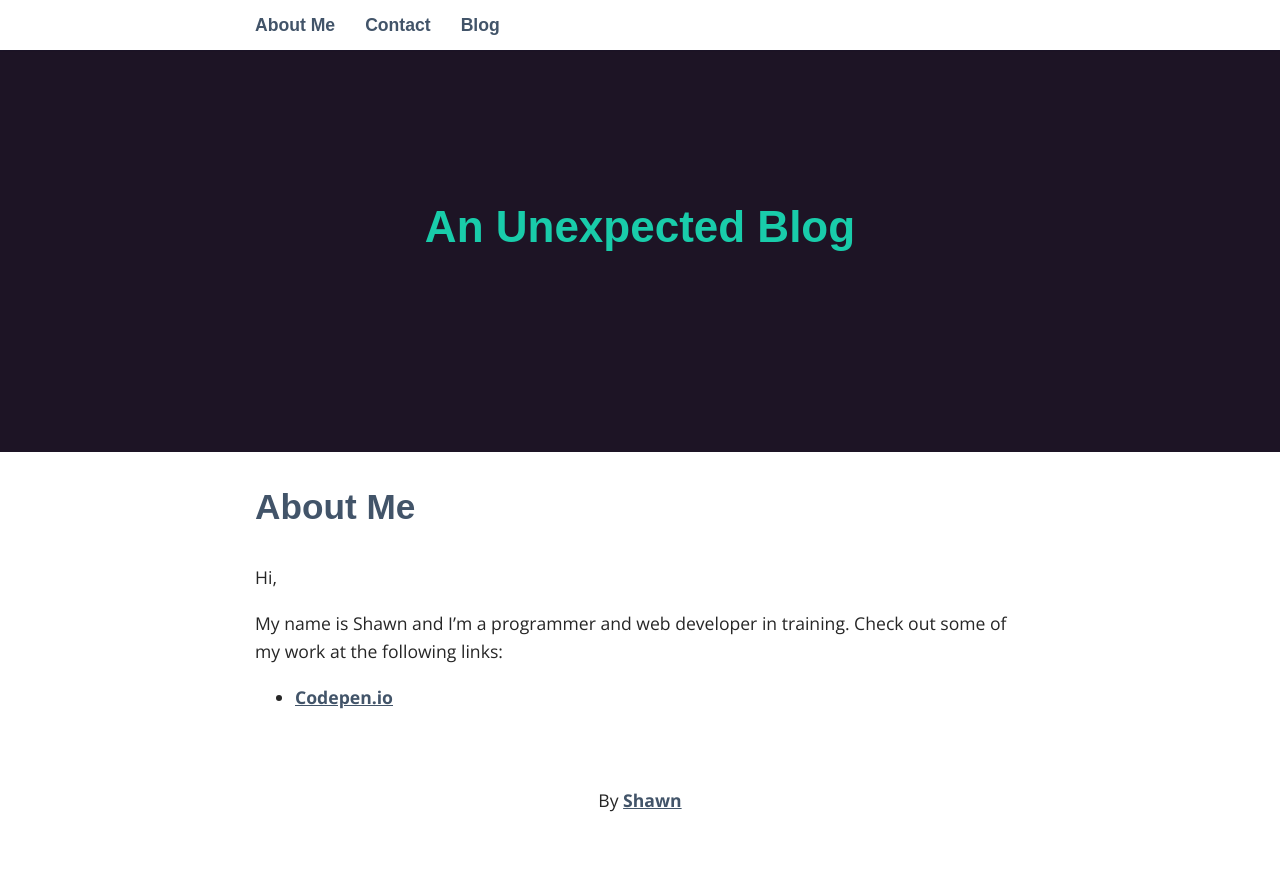
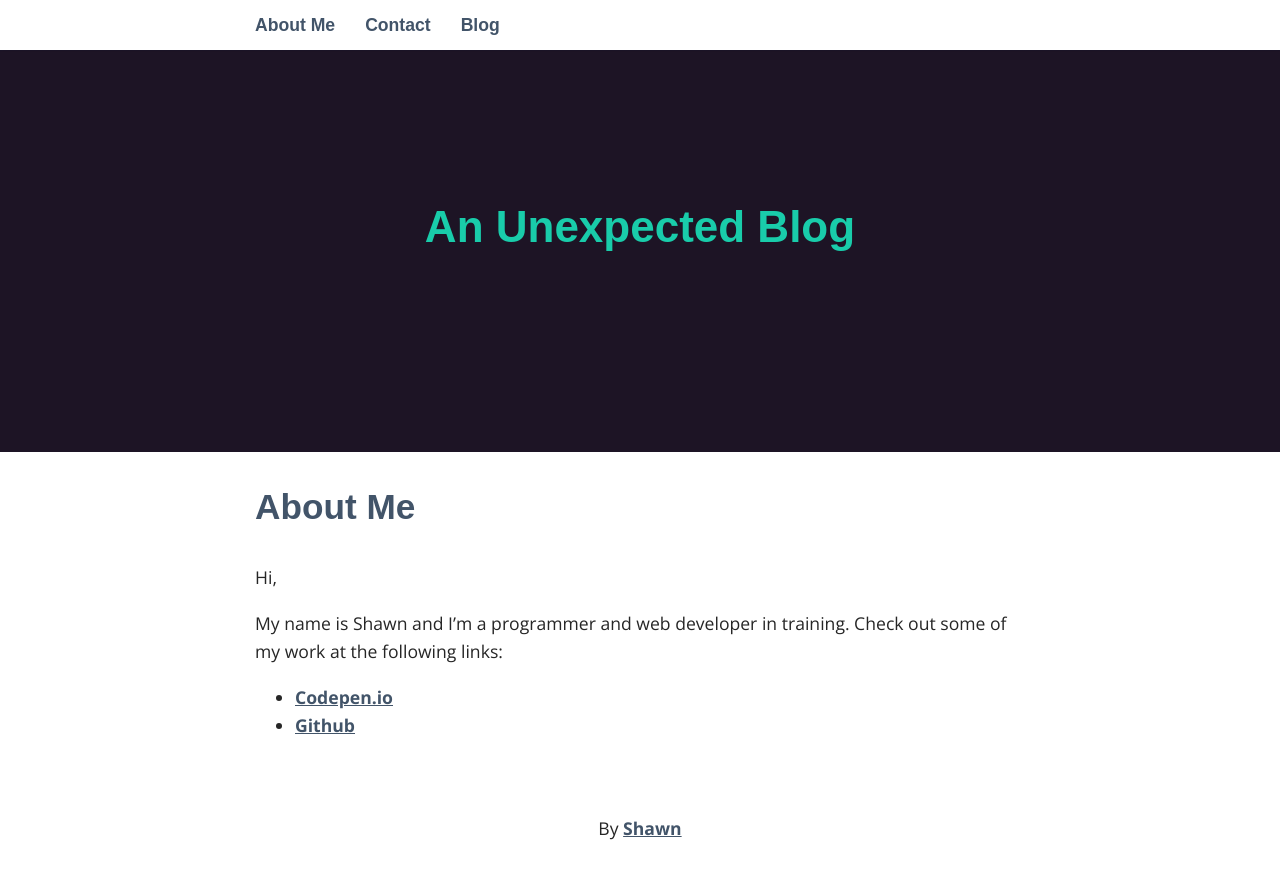
Before and after one commit to Apachemann/startjekyll, a Jekyll site: the page built from _pages/01_about.md, in a window 1280 px wide and 900 px high, scrolled down 48 px. Shown: the top 879 px of the window. Built offline with Jekyll 4.4.1, drawn with Linux system fonts in a browser that asks for light colours; some web fonts are replaced.

Commit message:
added github about

```diff
--- a/_pages/01_about.md
+++ b/_pages/01_about.md
@@ -8,3 +8,4 @@ Hi,
 My name is Shawn and I'm a programmer and web developer in training. Check out some of my work at the following links:
 
 * [Codepen.io](https://codepen.io/Apacheman/)
+* [Github](https://github.com/Apachemann)
```
